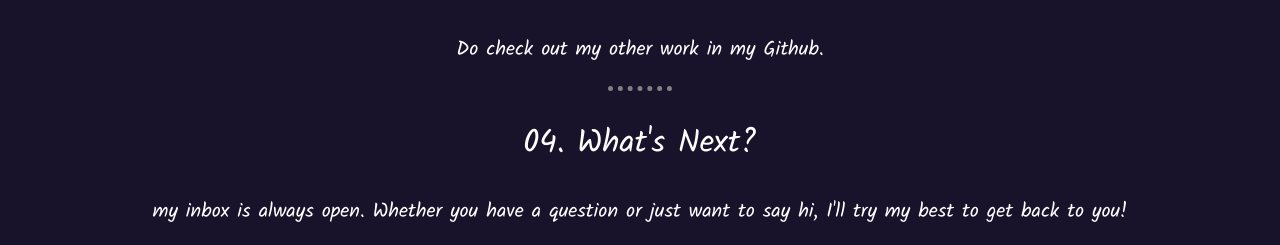
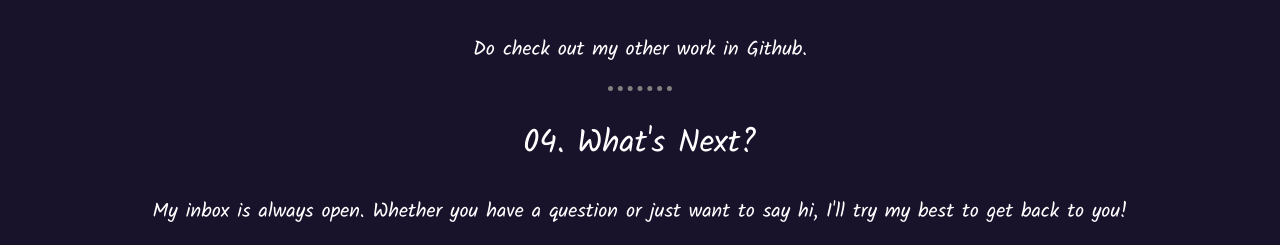
Before and after one commit to Krishna-Sneha/MyPortfolio, a plain HTML site: page index.html in a window 1280 px wide. Shown: the part 4138-4383 px from the top of the page. Drawn offline with Linux system fonts and the light colour scheme.

Commit message:
Update index.html

```diff
--- a/index.html
+++ b/index.html
@@ -132,7 +132,7 @@
 		</div>
 
 		<div>
-			<p>Do check out my other work in my Github.
+			<p>Do check out my other work in Github.
 			</p>
 		</div>
 	</div>
@@ -141,7 +141,7 @@
 
 	<div>
 		<h2>04. What's Next?</h2>
-		<p>my inbox is always open. Whether you have a question or just want to say hi,
+		<p>My inbox is always open. Whether you have a question or just want to say hi,
 			I'll try my best to get back to you!</p>
 		<button class="btn">
 			<a class="btnText">Get in Touch</a>
```
